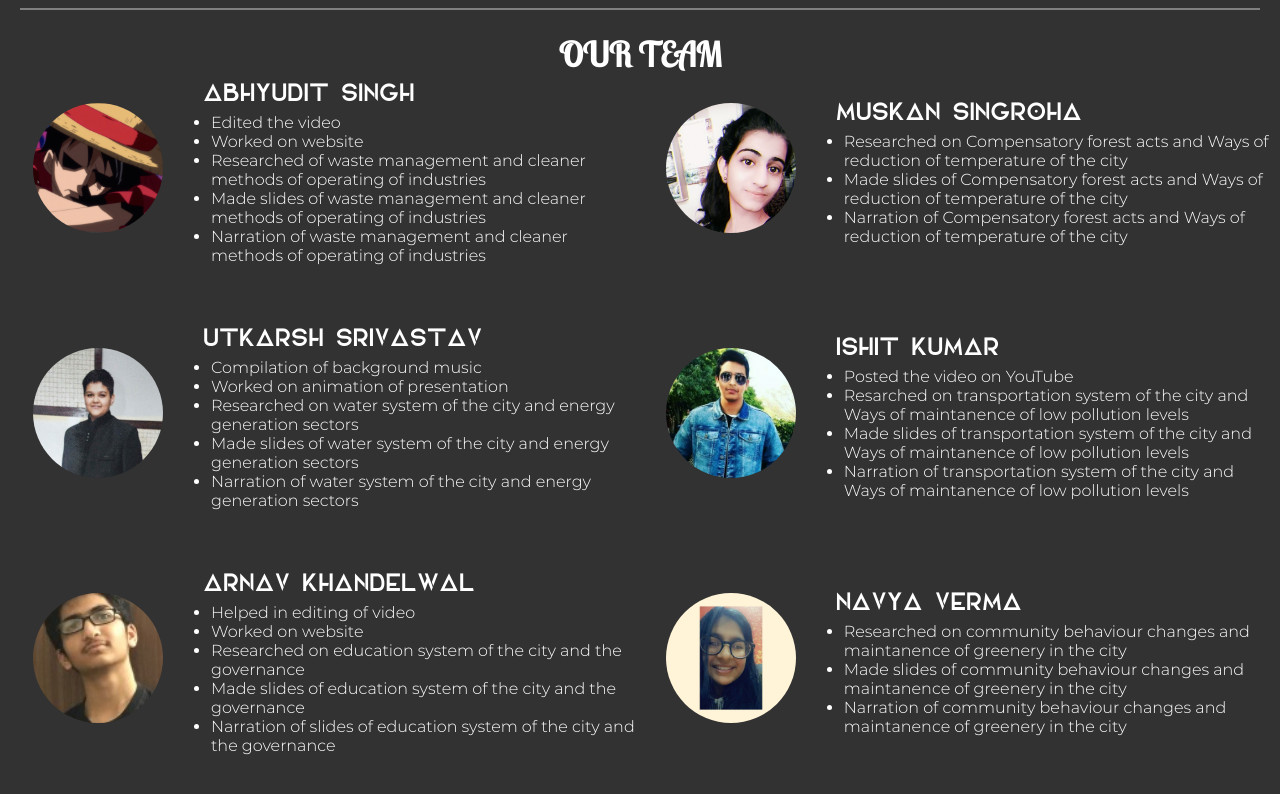
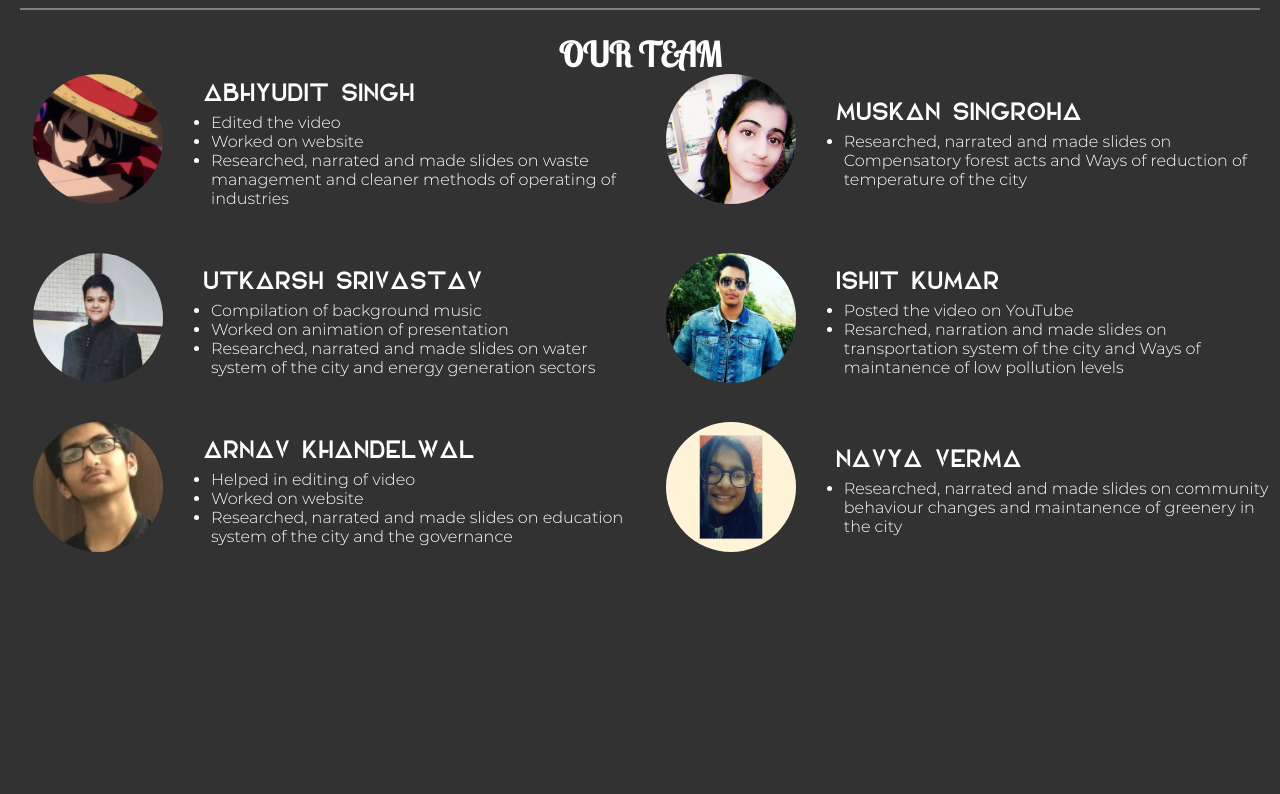
Before and after one commit to prasinada29/Prasinada, a plain HTML site: page sections/ourteam.html in a window 1280 px wide. Drawn offline with Linux system fonts and the light colour scheme.

Commit message:
Update ourteam.html

```diff
--- a/sections/ourteam.html
+++ b/sections/ourteam.html
@@ -19,9 +19,7 @@
 			<ul>
 				<li type="disc">Edited the video</li>
 				<li type="disc">Worked on website</li>
-				<li type="disc">Researched of waste management and cleaner methods of operating of industries</li>
-				<li type="disc">Made slides of waste management and cleaner methods of operating of industries</li>
-				<li type="disc">Narration of waste management and cleaner methods of operating of industries</li>
+				<li type="disc">Researched, narrated and made slides on waste management and cleaner methods of operating of industries</li
 			</ul>
 		</td>
 
@@ -31,10 +29,8 @@
 
 		<td class="w40">
 			<h3>MUSKAN SINGROHA</h3>
-				<ul>
-				<li type="disc">Researched on Compensatory forest acts and Ways of reduction of temperature of the city</li>
-				<li type="disc">Made slides of Compensatory forest acts and Ways of reduction of temperature of the city</li>
-				<li type="disc">Narration of Compensatory forest acts and Ways of reduction of temperature of the city</li>
+			<ul>
+				<li type="disc">Researched, narrated and made slides on Compensatory forest acts and Ways of reduction of temperature of the city</li>
 			</ul>
 		</td>
 	</tr>
@@ -49,9 +45,7 @@
 			<ul>
 				<li type="disc">Compilation of background music</li>
 				<li type="disc">Worked on animation of presentation</li>
-				<li type="disc">Researched on water system of the city and energy generation sectors</li>
-				<li type="disc">Made slides of water system of the city and energy generation sectors</li>
-				<li type="disc">Narration of water system of the city and energy generation sectors</li>
+				<li type="disc">Researched, narrated and made slides on water system of the city and energy generation sectors</li>
 			</ul>
 		</td>
 
@@ -63,9 +57,7 @@
 			<h3>ISHIT KUMAR</h3>
 				<ul>
 				<li type="disc">Posted the video on YouTube</li>
-				<li type="disc">Resarched on transportation system of  the city and Ways of maintanence of low pollution levels</li>
-				<li type="disc">Made slides of transportation system of  the city and Ways of maintanence of low pollution levels</li>
-				<li type="disc">Narration of transportation system of  the city and Ways of maintanence of low pollution levels</li>
+				<li type="disc">Resarched, narration and made slides on transportation system of  the city and Ways of maintanence of low pollution levels</li>
 			</ul>
 		</td>
 	</tr>
@@ -79,9 +71,7 @@
 				<ul>
 				<li type="disc">Helped in editing of video</li>
 				<li type="disc">Worked on website</li>
-				<li type="disc">Researched on education system of the city and the governance</li>
-				<li type="disc">Made slides of education system of the city and the governance</li>
-				<li type="disc">Narration of slides of education system of the city and the governance</li>
+				<li type="disc">Researched, narrated and made slides on education system of the city and the governance</li>
 			</ul>
 		</td>
 
@@ -92,9 +82,7 @@
 		<td class="w40">
 			<h3>NAVYA VERMA</h3>
 				<ul>
-				<li type="disc">Researched on community behaviour changes and maintanence of greenery in the city</li>
-				<li type="disc">Made slides of community behaviour changes and maintanence of greenery in the city</li>
-				<li type="disc">Narration of community behaviour changes and maintanence of greenery in the city</li>
+				<li type="disc">Researched, narrated and made slides on community behaviour changes and maintanence of greenery in the city</li>
 			</ul>
 		</td>
 	</tr>
```
